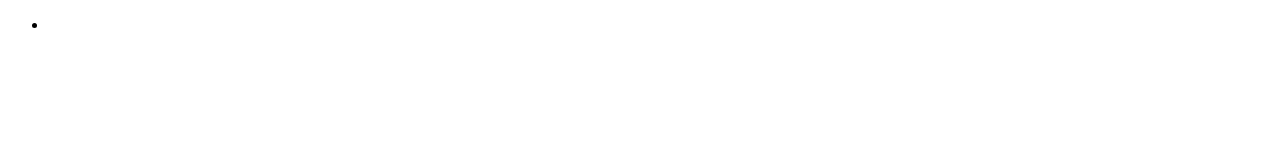
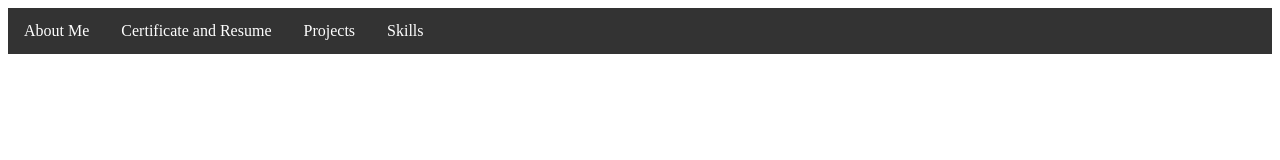
Before and after one commit to KevRdz/kevin-portfolio, a plain HTML site: page index.html in a window 1280 px wide. Drawn offline with Linux system fonts and the light colour scheme.

Commit message:
add and style navbar

```diff
--- a/css/style.css
+++ b/css/style.css
@@ -0,0 +1,29 @@
+.navbar{
+  display: inline;
+}
+
+ul {
+  list-style-type: none;
+  margin: 0;
+  padding: 0;
+  overflow: hidden;
+  background-color: #333;
+  position: sticky;
+  text-align: center;
+}
+
+li {
+  float: left;
+}
+
+li a {
+  display: block;
+  color: white;
+  text-align: center;
+  padding: 14px 16px;
+  text-decoration: none;
+}
+
+li a:hover {
+  background-color: #111;
+}
--- a/index.html
+++ b/index.html
@@ -9,9 +9,12 @@
   <title>Coding Portfolio</title>
 </head>
 <body>
-  <header>
+  <header class="navbar">
     <ul>
-      <li></li>
+      <li><a href="">About Me</a></li>
+      <li><a href="">Certificate and Resume</a></li>
+      <li><a href="">Projects</a></li>
+      <li><a href="">Skills</a></li>
     </ul>
   </header>
 </body>
```
